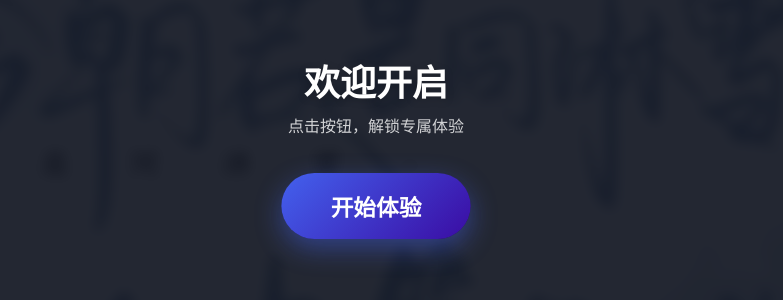
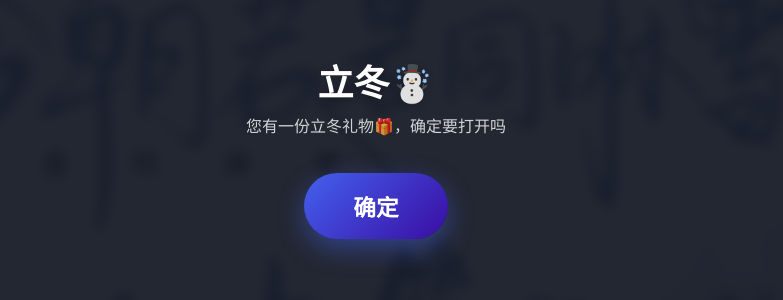
Before and after one commit to OneTTF/GuaiGuai, a plain HTML site: page index.html in a window 1280 px wide. Shown: the part 254-554 px from the top of the page, without its empty margins (264-1047 px from the left). Drawn offline with Linux system fonts and the light colour scheme.

Commit message:
Update overlay title and description for winter theme

```diff
--- a/index.html
+++ b/index.html
@@ -190,9 +190,9 @@
 	<body>
   <!-- 启动界面 - 新增标题和副标题 -->
   <div id="startOverlay">
-    <h2 class="overlay-title">欢迎开启</h2>
-    <p class="overlay-desc">点击按钮，解锁专属体验</p>
-    <button id="startButton">开始体验</button>
+    <h2 class="overlay-title">立冬☃️</h2>
+    <p class="overlay-desc">您有一份立冬礼物🎁，确定要打开吗</p>
+    <button id="startButton">确定</button>
   </div>
 
 
```
